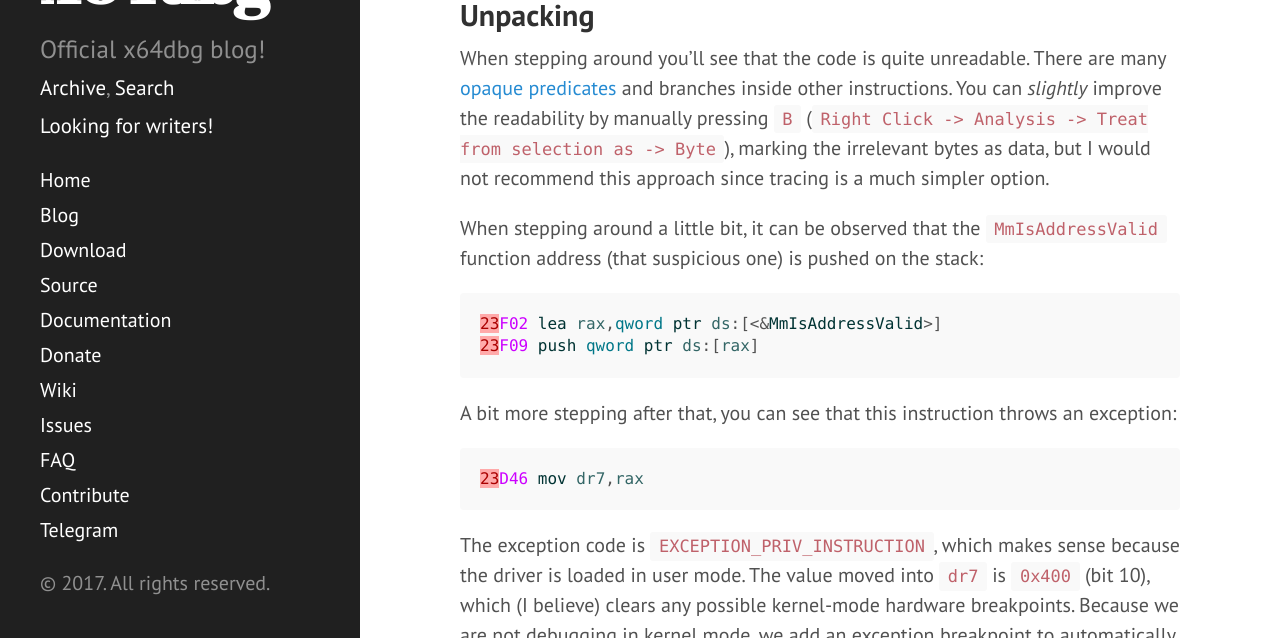
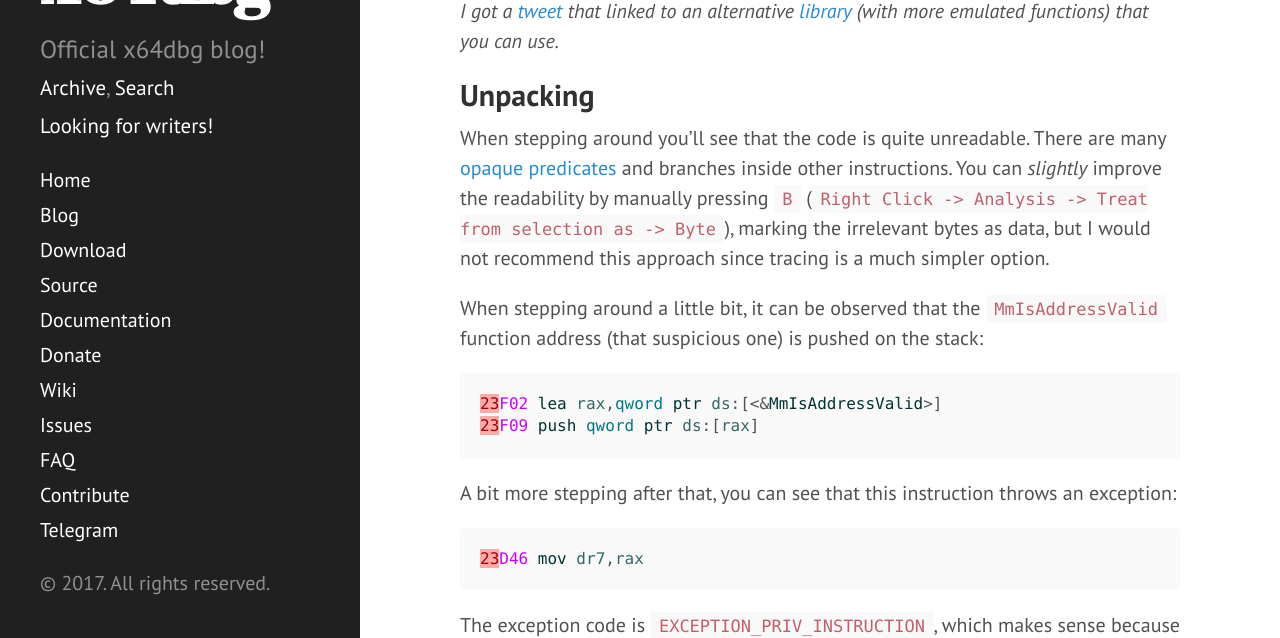
Before and after one commit to x64dbg/blog, a Jekyll site: the page built from _posts/2017-06-08-kernel-driver-unpacking.md, in a window 1280 px wide and 900 px high, scrolled down 2885 px, cut to the strip 262-900 px from the top of the window. Built offline with Jekyll 4.4.1, drawn with Linux system fonts in a browser that asks for light colours; nearby versions of some CDN libraries; comment, search, counter and statistics services are not loaded.

Commit message:
added additional information

```diff
--- a/_posts/2017-06-08-kernel-driver-unpacking.md
+++ b/_posts/2017-06-08-kernel-driver-unpacking.md
@@ -84,6 +84,8 @@ After running this tool, you will get [fltmgr.cpp](https://github.com/mrexodia/d
 As a final step, extract the fake `ntoskrnl.exe` and `fltmgr.sys` to the same directory as `aksdf.exe`. Loading the file in x64dbg and running to the entry point should look like this:
 
 ![driver entry point](https://i.imgur.com/GCJmxir.png)
+
+*I got a [tweet](https://twitter.com/angealbertini/status/872920977151332353) that linked to an alternative [library](https://github.com/angea/corkami/blob/03adbf6bfc38e13ab8391e604d78bbbb983b5d1e/wip/MakePE/examples/PE/ntoskrnl.asm) (with more emulated functions) that you can use.*
 
 ## Unpacking
 
```
